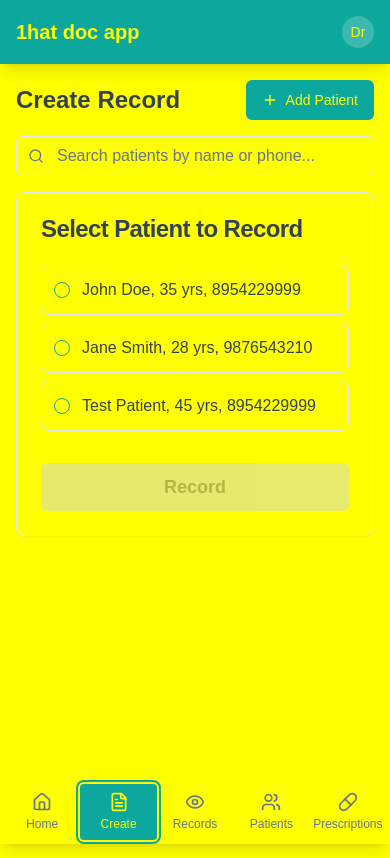
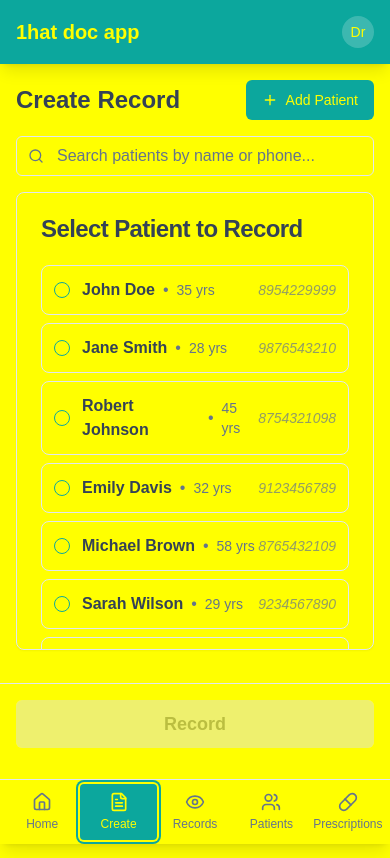
Before and after one commit to kpurusho1/onehatmockup, a React (Vite) app: page /mobile in a window 390 px wide. Both pictures are taken after a click on the tab "Create". Built offline with nearby package versions, Linux system fonts and the light colour scheme; a web font is replaced by a local one.

Commit message:
Update Create tab patient list
Updated patient display to show more patients with right-aligned, italicized phone numbers. The record button is now fixed above the menu tab for better accessibility.

```diff
--- a/src/components/mobile/CreateRecordTab.tsx
+++ b/src/components/mobile/CreateRecordTab.tsx
@@ -46,7 +46,19 @@ export default function CreateRecordTab() {
   const [patients] = useState<Patient[]>([
     { id: "1", name: "John Doe", phone: "8954229999", age: 35 },
     { id: "2", name: "Jane Smith", phone: "9876543210", age: 28 },
-    { id: "3", name: "Test Patient", phone: "8954229999", age: 45 },
+    { id: "3", name: "Robert Johnson", phone: "8754321098", age: 45 },
+    { id: "4", name: "Emily Davis", phone: "9123456789", age: 32 },
+    { id: "5", name: "Michael Brown", phone: "8765432109", age: 58 },
+    { id: "6", name: "Sarah Wilson", phone: "9234567890", age: 29 },
+    { id: "7", name: "David Miller", phone: "8654321987", age: 42 },
+    { id: "8", name: "Lisa Garcia", phone: "9345678901", age: 36 },
+    { id: "9", name: "Thomas Anderson", phone: "8543219876", age: 51 },
+    { id: "10", name: "Maria Rodriguez", phone: "9456789012", age: 27 },
+    { id: "11", name: "James Taylor", phone: "8432198765", age: 39 },
+    { id: "12", name: "Jennifer Lee", phone: "9567890123", age: 44 },
+    { id: "13", name: "Christopher White", phone: "8321987654", age: 33 },
+    { id: "14", name: "Amanda Clark", phone: "9678901234", age: 26 },
+    { id: "15", name: "Daniel Harris", phone: "8210987643", age: 48 }
   ]);
 
   const [searchTerm, setSearchTerm] = useState("");
@@ -263,7 +275,8 @@ export default function CreateRecordTab() {
   // Patient Selection View
   if (currentStep === 'select-patient') {
     return (
-      <div className="p-4 space-y-4 h-full pb-24">
+      <div className="relative h-full pb-32">
+        <div className="p-4 space-y-4 h-full">
           <div className="flex items-center justify-between">
             <h2 className="text-2xl font-bold">Create Record</h2>
             <Button
@@ -290,26 +303,34 @@ export default function CreateRecordTab() {
             <CardHeader>
               <CardTitle>Select Patient to Record</CardTitle>
             </CardHeader>
-          <CardContent className="space-y-4 max-h-96 overflow-y-auto">
+            <CardContent className="space-y-3 max-h-96 overflow-y-auto">
               <RadioGroup value={selectedPatientId} onValueChange={setSelectedPatientId}>
                 {filteredPatients.map((patient) => (
                   <div
                     key={patient.id}
-                  className="flex items-center space-x-3 p-3 border rounded-lg hover:bg-muted/50 cursor-pointer"
+                    className="flex items-center justify-between p-3 border rounded-lg hover:bg-muted/50 cursor-pointer"
                     onClick={() => setSelectedPatientId(patient.id)}
                   >
+                    <div className="flex items-center space-x-3 flex-1">
                       <RadioGroupItem value={patient.id} id={patient.id} />
-                  <div className="flex-1">
-                    <label htmlFor={patient.id} className="cursor-pointer">
-                      <div className="font-medium">{patient.name}, {patient.age} yrs, {patient.phone}</div>
-                    </label>
+                      <div className="flex-1 flex items-center justify-between">
+                        <div className="flex items-center gap-2">
+                          <span className="font-semibold text-foreground">{patient.name}</span>
+                          <span className="text-muted-foreground">•</span>
+                          <span className="text-sm text-muted-foreground">{patient.age} yrs</span>
+                        </div>
+                        <span className="text-sm text-muted-foreground/70 italic ml-auto">{patient.phone}</span>
+                      </div>
                     </div>
                   </div>
                 ))}
               </RadioGroup>
+            </CardContent>
+          </Card>
+        </div>
 
-            {/* Record Button */}
-            <div className="pt-4">
+        {/* Sticky Record Button */}
+        <div className="fixed bottom-20 left-0 right-0 p-4 bg-background/95 backdrop-blur border-t z-40">
           <Button
             onClick={startRecording}
             disabled={!selectedPatientId}
@@ -322,8 +343,6 @@ export default function CreateRecordTab() {
             Record
           </Button>
         </div>
-          </CardContent>
-        </Card>
 
         <AddPatientDialog
           open={showAddPatient}
```
Lines whose indentation alone changed are shown as unchanged.
